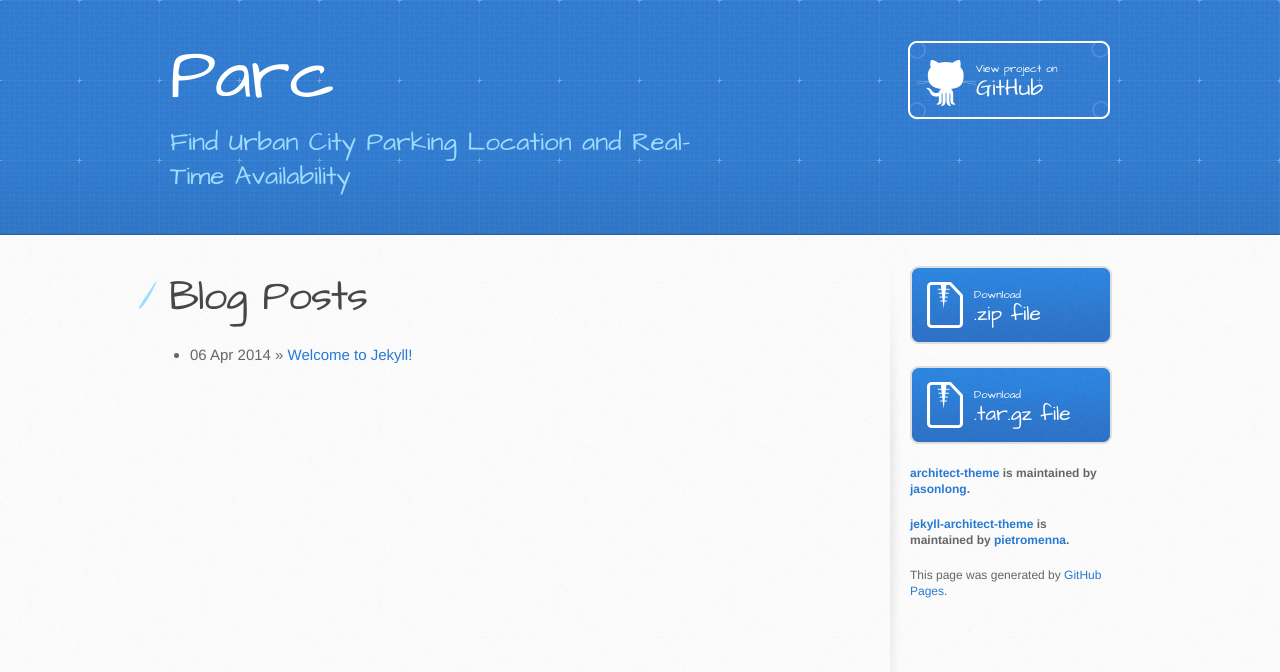
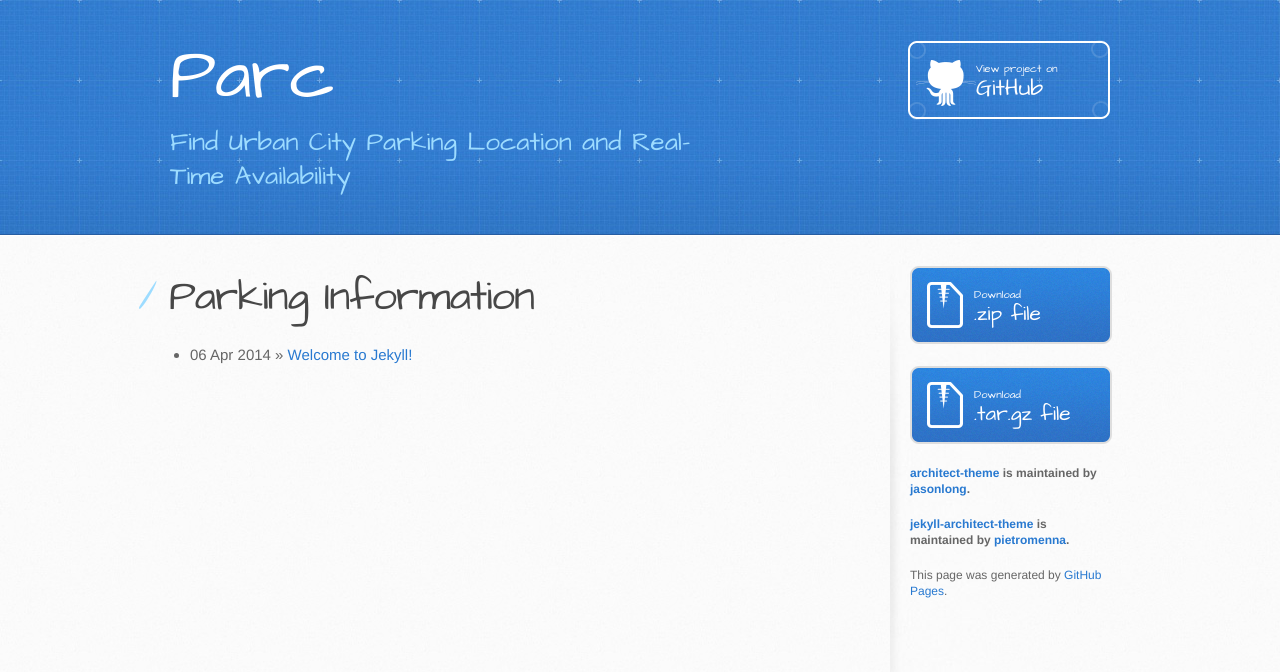
Before and after one commit to TL1688/tony1688.github.io, a Jekyll site: the page built from index.html, in a window 1280 px wide. Shown: the top 672 px of the page. Built offline with Jekyll 4.4.1, drawn with Linux system fonts in a browser that asks for light colours.

Commit message:
Update index.html

```diff
--- a/index.html
+++ b/index.html
@@ -4,7 +4,7 @@ title: Architect Theme by Jason Long
 ---
 
 <div id="home">
-  <h1>Blog Posts</h1>
+  <h1>Parking Information</h1>
   <ul class="posts">
     {% for post in site.posts %}
       <li><span>{{ post.date | date_to_string }}</span> &raquo; <a href="{{ site.baseurl }}{{ post.url }}">{{ post.title }}</a></li>
```
